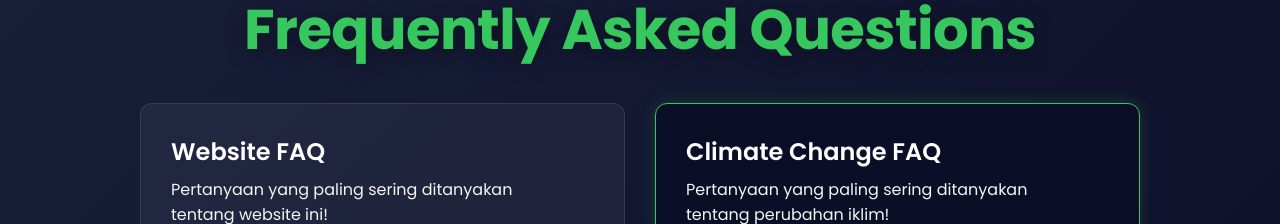
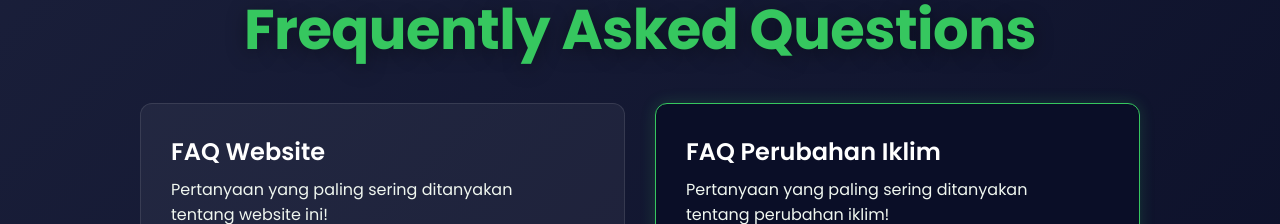
Before and after one commit to Timmy675g/Eco-Hero-Website, a plain HTML site: page index.html in a window 1280 px wide. Shown: the part 4680-4904 px from the top of the page. Drawn offline with nearby package versions, Linux system fonts and the light colour scheme.

Commit message:
fixed faq language

```diff
--- a/index.html
+++ b/index.html
@@ -268,14 +268,14 @@
 
     <div class="faq-panel-container" data-aos="fade-up" data-aos-delay="0">
       <div class="faq-panel-item">
-          <h3>Website FAQ</h3>
+          <h3>FAQ Website</h3>
           <p>Pertanyaan yang paling sering ditanyakan <br>
           tentang website ini!</p>
           <a href="html/faq-website.html" class="faq-btn-internal">Website FAQ</a>
       </div>
 
       <div class="faq-panel-item active" data-aos="fade-up" data-aos-delay="150">
-          <h3>Climate Change FAQ</h3>
+          <h3>FAQ Perubahan Iklim</h3>
           <p>Pertanyaan yang paling sering ditanyakan <br>
           tentang perubahan iklim!</p>
           <a href="html/faq-climate.html" class="faq-btn-internal">Climate FAQ</a>
```
